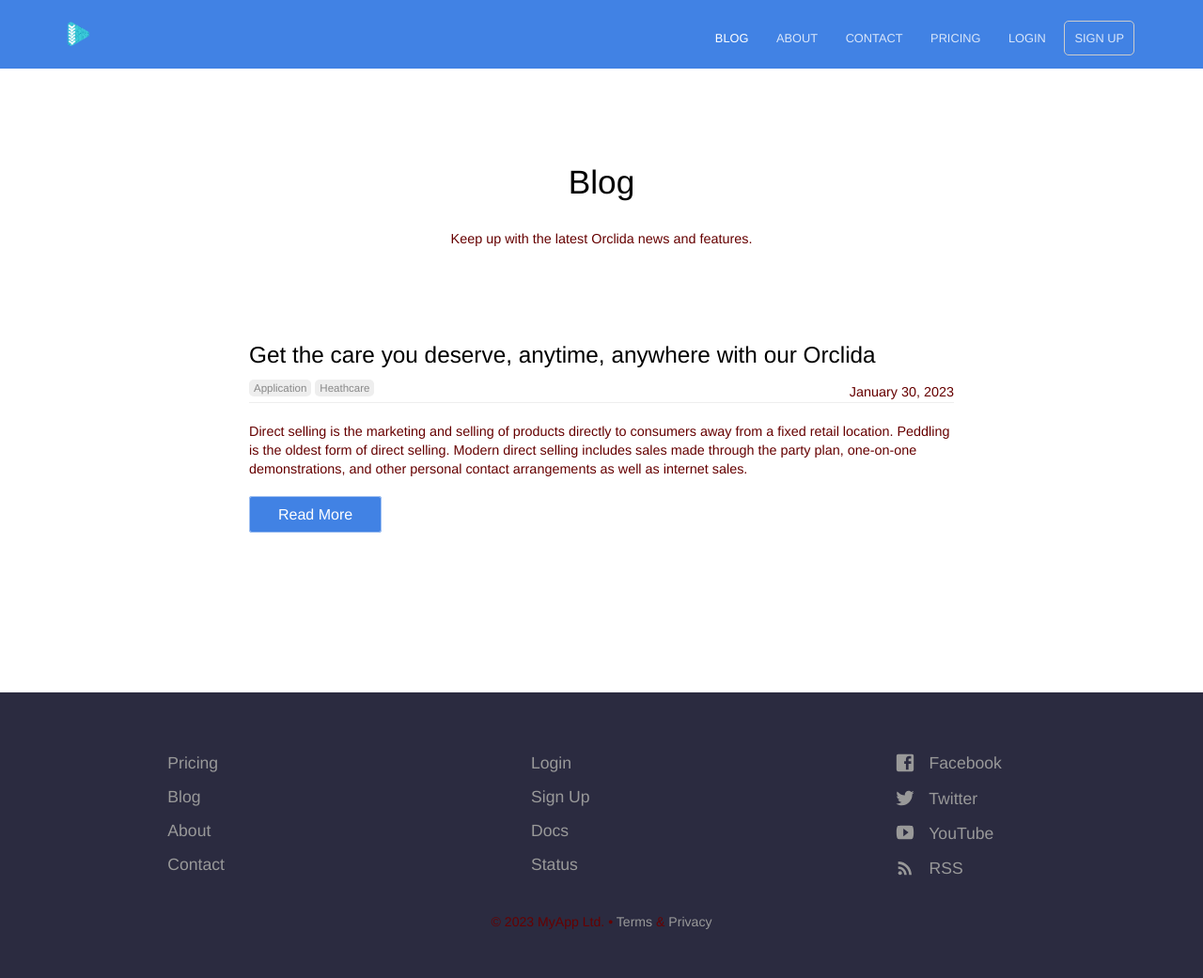
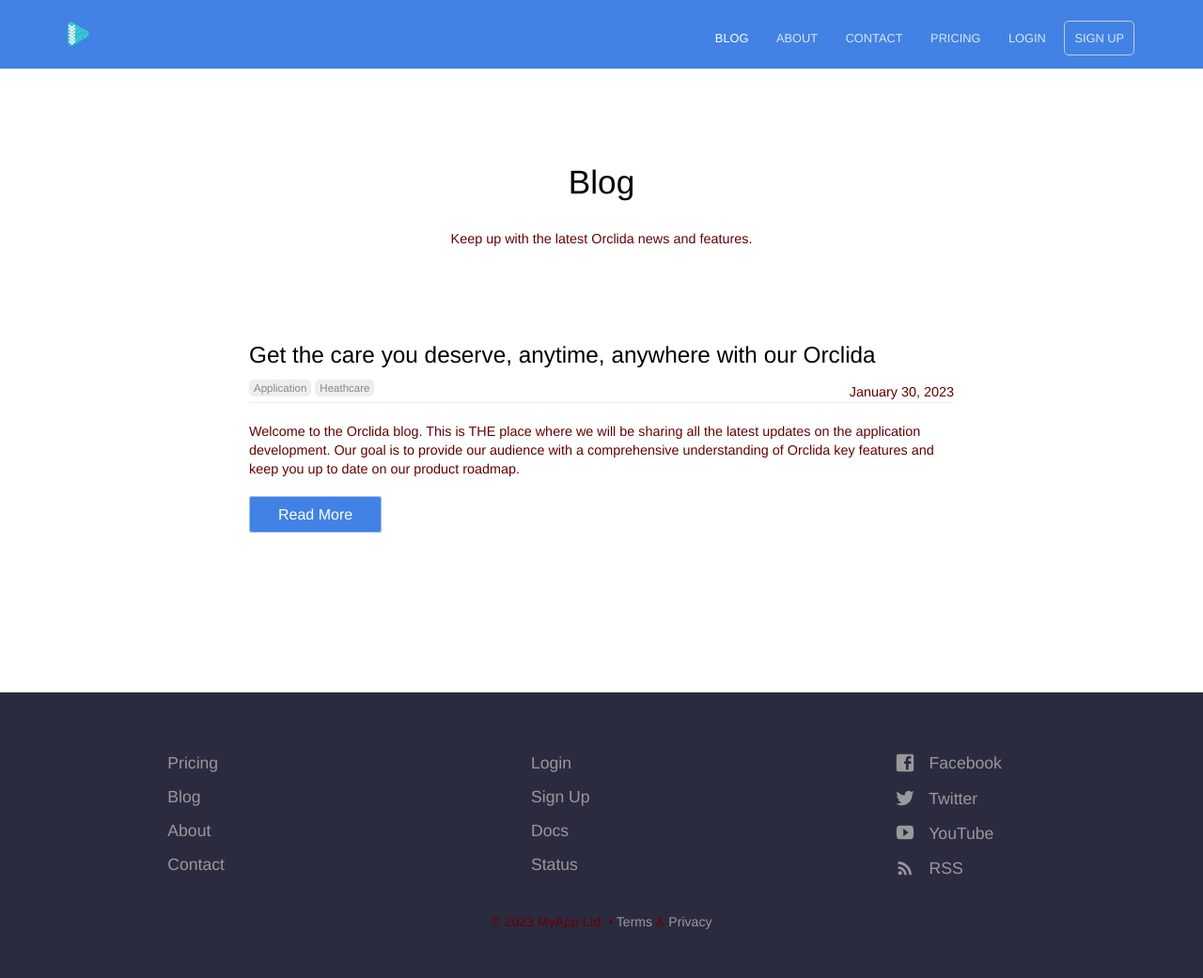
Before and after one commit to STIERTH1/orclida_dev.github.io, a Jekyll site: the page built from blog/index.html, in a window 1280 px wide. Shown: the whole page at 94% size. Built offline with Jekyll 4.4.1, drawn with Linux system fonts in a browser that asks for light colours; the list of posts is cut into pages by our own code; some of the changed lines change nothing that is shown.

Commit message:
Update 2023-01-30-welcome-to-orclida.md

```diff
--- a/_posts/2023-01-30-welcome-to-orclida.md
+++ b/_posts/2023-01-30-welcome-to-orclida.md
@@ -7,30 +7,14 @@
 author_staff_member: thibaut
 ---
 
-Direct selling is the marketing and selling of products directly to consumers away from a fixed retail location. Peddling is the oldest form of direct selling. Modern direct selling includes sales made through the party plan, one-on-one demonstrations, and other personal contact arrangements as well as internet sales.
+Welcome to the Orclida blog. This is THE place where we will be sharing all the latest updates on the application development. Our goal is to provide our audience with a comprehensive understanding of Orclida key features and keep you up to date on our product roadmap.
 
-![Checkmate](https://source.unsplash.com/random/1500x1145)
+## Foundation, what is Orclida ?
 
-## Textbook definition
+We are developing a new solution designed to simplify your lives. Orclida will provide a wide range of features that will help our users and practitioners to manage their medical appointments and healthcare documents online.
 
-A textbook definition is: "The direct personal presentation, demonstration, and sale of products and services to consumers, usually in their homes or at their jobs."
+Our goal is to provide users a design and straightforward interface making it easy for them to manage their appointments. Users will also be able to receive notifications about their upcoming events, helping to ensure they never miss an important appointments.
 
-## How effective is direct selling?
+## Why is Orclida different ?
 
-Industry representative, the World Federation of Direct Selling Associations (WFDSA), reports that its 59 regional member associations accounted for more than US$183 billion in retail sales in 2014, through the activities of more than 62 million independent sales representatives. The United States Direct Selling Association (DSA) reported that in 2000, 55% of adult Americans had at some time purchased goods or services from a direct selling representative and 20% reported that they were currently(6%) or had been in the past(14%) a direct selling representative.
-
-![Office](https://source.unsplash.com/random/1500x1146)
-
-According to the WFDSA, consumers benefit from direct selling because of the convenience and service it provides, including personal demonstration and explanation of products, home delivery, and generous satisfaction guarantees. In contrast to franchising, the cost for an individual to start an independent direct selling business is typically very low with little or no required inventory or other cash commitments to begin.
-
-Most direct selling associations around the world require their members to abide by a code of conduct towards a fair partnership both with customers and salesmen...
-
-Most national direct selling associations are represented in the World Federation of Direct Selling Associations (WFDSA).
-
-## How's it different to marketing?
-
-Direct selling is distinct from direct marketing because it is about individual sales agents reaching and dealing directly with clients. Direct marketing is about business organizations seeking a relationship with their customers without going through an agent/consultant or retail outlet.
-
-Direct selling consists of two main business models: single-level marketing, in which a direct seller makes money by buying products from a parent organization and selling them directly to customers, and multi-level marketing (also known as network marketing or person-to-person marketing), in which the direct seller makes money from both direct sales to customers and by sponsoring new direct sellers and earning a commission from their efforts.
-
-![Raspberries](https://source.unsplash.com/random/1500x1147)
+We are building a extensive roadmap that include a range of exciting features that will help users to manage their lives even more efficiently. We are constantly working towards the improvement of Orclida .. so stay up to date !
```
